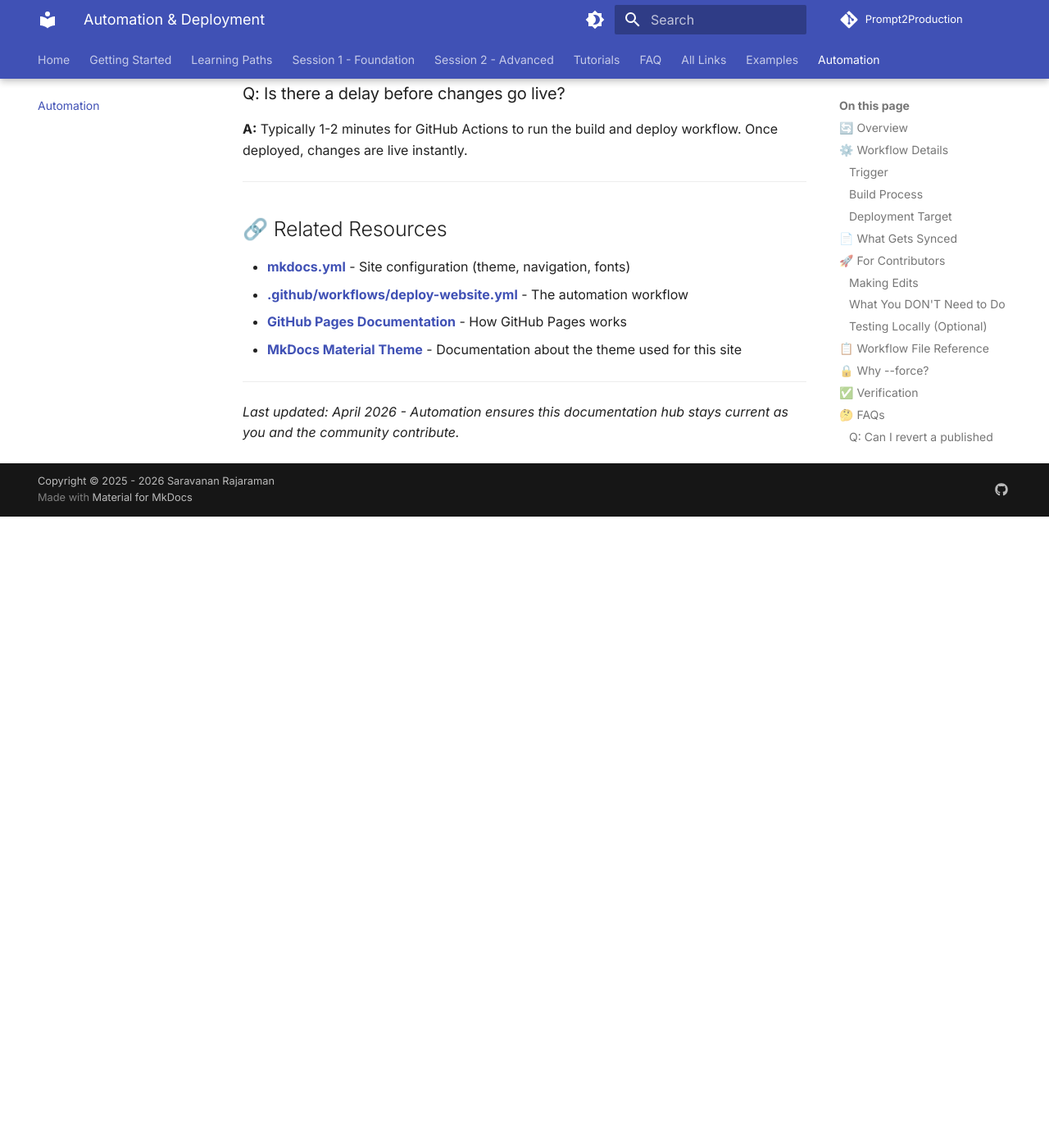
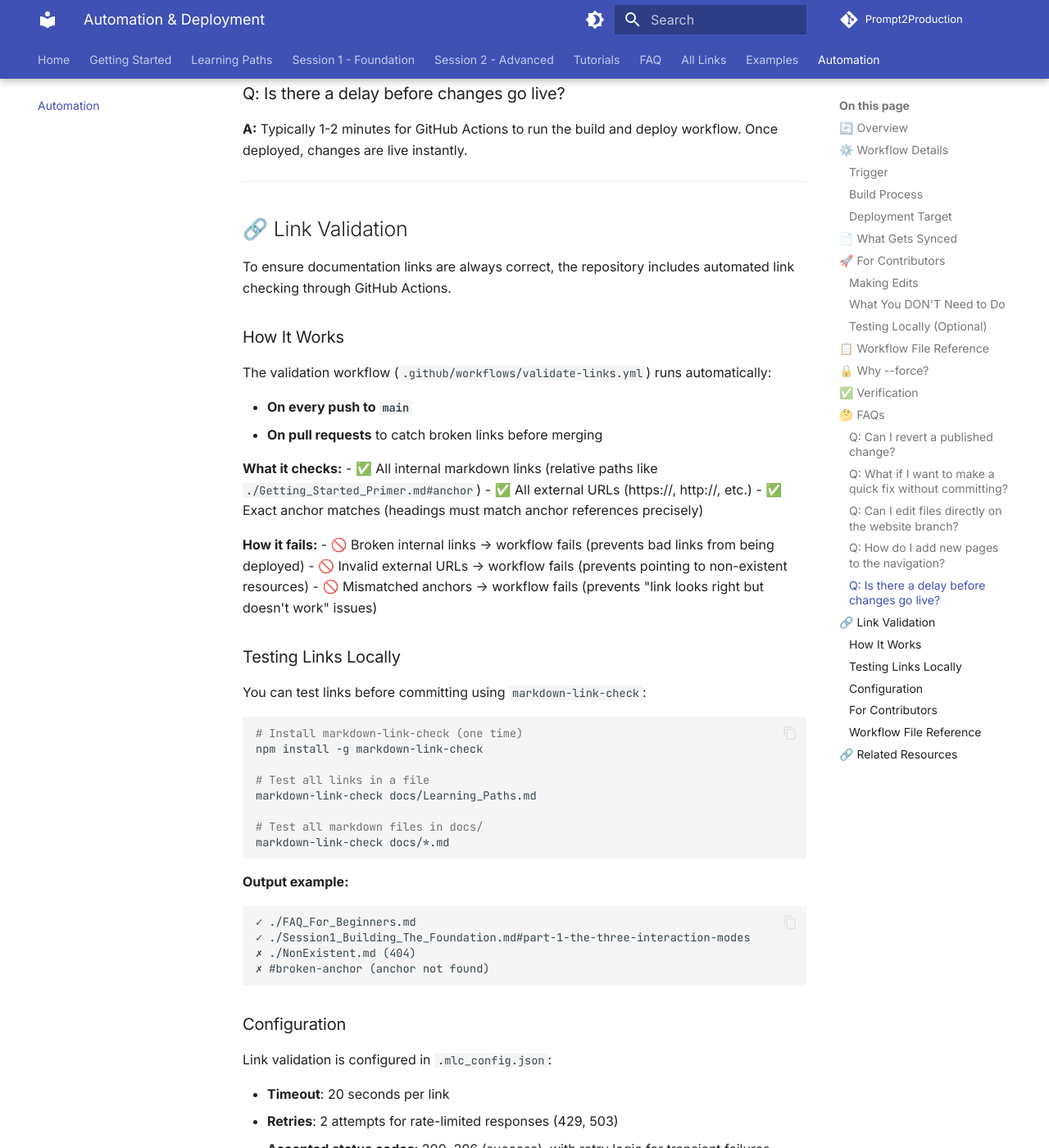
Before and after one commit to SaravananRajaraman/Prompt2Production, an MkDocs documentation site: the page built from docs/Automation.md, in a window 1280 px wide and 1400 px high, scrolled down 4598 px. Shown: the whole window at 82% size. Built offline with MkDocs 1.6.1 and Material for MkDocs 9.7.7, drawn with Linux system fonts in a browser that asks for light colours; comment, search, counter and statistics services are not loaded; before the commit the page ends 5228 px from its top, so only the background shows below that; some of the changed text lies outside the part shown.

Commit message:
feat: add automated link validation workflow and configuration for documentation

````diff
--- a/docs/Automation.md
+++ b/docs/Automation.md
@@ -162,12 +162,105 @@ If the Actions job fails, check the job logs for error messages (usually related
 
 ---
 
+## 🔗 Link Validation
+
+To ensure documentation links are always correct, the repository includes automated link checking through GitHub Actions.
+
+### How It Works
+
+The validation workflow (`.github/workflows/validate-links.yml`) runs automatically:
+
+- **On every push to `main`**
+- **On pull requests** to catch broken links before merging
+
+**What it checks:**
+- ✅ All internal markdown links (relative paths like `./Getting_Started_Primer.md#anchor`)
+- ✅ All external URLs (https://, http://, etc.)
+- ✅ Exact anchor matches (headings must match anchor references precisely)
+
+**How it fails:**
+- 🚫 Broken internal links → workflow fails (prevents bad links from being deployed)
+- 🚫 Invalid external URLs → workflow fails (prevents pointing to non-existent resources)
+- 🚫 Mismatched anchors → workflow fails (prevents "link looks right but doesn't work" issues)
+
+### Testing Links Locally
+
+You can test links before committing using `markdown-link-check`:
+
+```bash
+# Install markdown-link-check (one time)
+npm install -g markdown-link-check
+
+# Test all links in a file
+markdown-link-check docs/Learning_Paths.md
+
+# Test all markdown files in docs/
+markdown-link-check docs/*.md
+```
+
+**Output example:**
+```
+✓ ./FAQ_For_Beginners.md
+✓ ./Session1_Building_The_Foundation.md#part-1-the-three-interaction-modes
+✗ ./NonExistent.md (404)
+✗ #broken-anchor (anchor not found)
+```
+
+### Configuration
+
+Link validation is configured in `.mlc_config.json`:
+
+- **Timeout**: 20 seconds per link
+- **Retries**: 2 attempts for rate-limited responses (429, 503)
+- **Accepted status codes**: 200, 206 (success), with retry logic for transient failures
+
+### For Contributors
+
+**Before committing**, ensure:
+1. All internal anchor references match actual heading text exactly
+   - ❌ Bad: `#my-heading` → pointing to heading `### Q: My Heading`
+   - ✅ Good: `#q-my-heading` → pointing to heading `### Q: My Heading`
+
+2. File paths are correct and relative to the current file
+   - ❌ Bad: `[Link](Getting_Started_Primer.md)` from `docs/` (missing `./`)
+   - ✅ Good: `[Link](./Getting_Started_Primer.md)` from `docs/`
+
+3. External URLs are active and accessible
+   - ❌ Broken: `https://resource-that-no-longer-exists.com`
+   - ✅ Good: `https://docs.github.com/en/copilot`
+
+**Testing workflow:**
+```
+1. Make changes to markdown files
+2. Run `markdown-link-check` locally to verify
+3. Push to main or create Pull Request
+4. GitHub Actions automatically validates
+5. Workflow passes ✅ or fails with details ❌
+```
+
+### Workflow File Reference
+
+The link validation is defined in:
+
+**`.github/workflows/validate-links.yml`**
+
+Key points:
+- **Action**: `gaurav-nelson/github-action-markdown-link-check`
+- **Scope**: Checks `docs/` folder and root `README.md`
+- **Config**: Uses `.mlc_config.json` for rules and timeouts
+- **Failure behavior**: Workflow fails if any links are broken (prevents merge)
+
+---
+
 ## 🔗 Related Resources
 
 - **[mkdocs.yml](../mkdocs.yml)** - Site configuration (theme, navigation, fonts)
-- **[.github/workflows/deploy-website.yml](../.github/workflows/deploy-website.yml)** - The automation workflow
+- **[.github/workflows/deploy-website.yml](../.github/workflows/deploy-website.yml)** - The deployment automation workflow
+- **[.github/workflows/validate-links.yml](../.github/workflows/validate-links.yml)** - The link validation workflow
+- **[.mlc_config.json](../.mlc_config.json)** - Link checker configuration
 - **[GitHub Pages Documentation](https://docs.github.com/en/pages)** - How GitHub Pages works
 - **[MkDocs Material Theme](https://squidfunk.github.io/mkdocs-material/)** - Documentation about the theme used for this site
+- **[markdown-link-check](https://github.com/tcort/markdown-link-check)** - The tool used for validation
 
 ---
 
````
Also changed, not shown: docs/FAQ_For_Beginners.md (+1 -1 lines), docs/Getting_Started_Primer.md (+1 -1 lines), docs/Learning_Paths.md (+2 -2 lines), .mlc_config.json (added), 1 other file.
